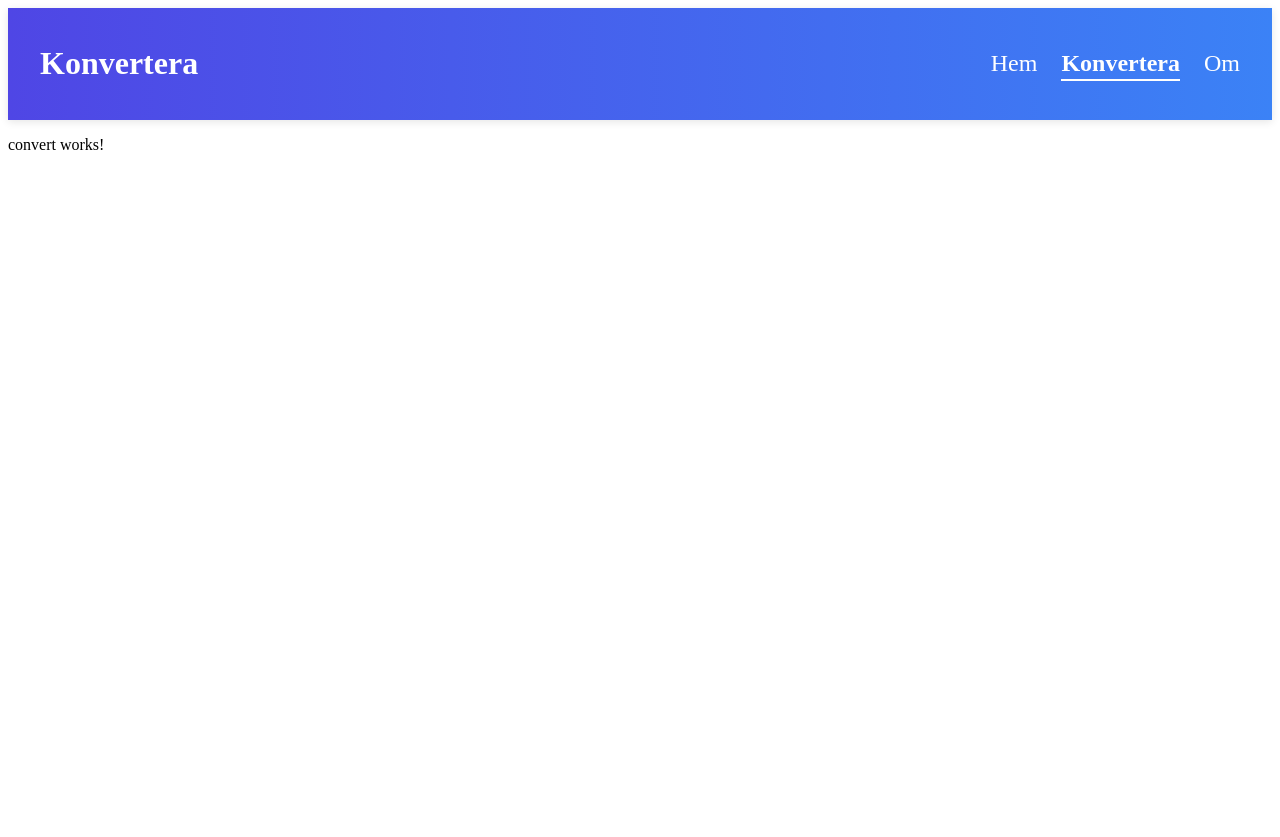
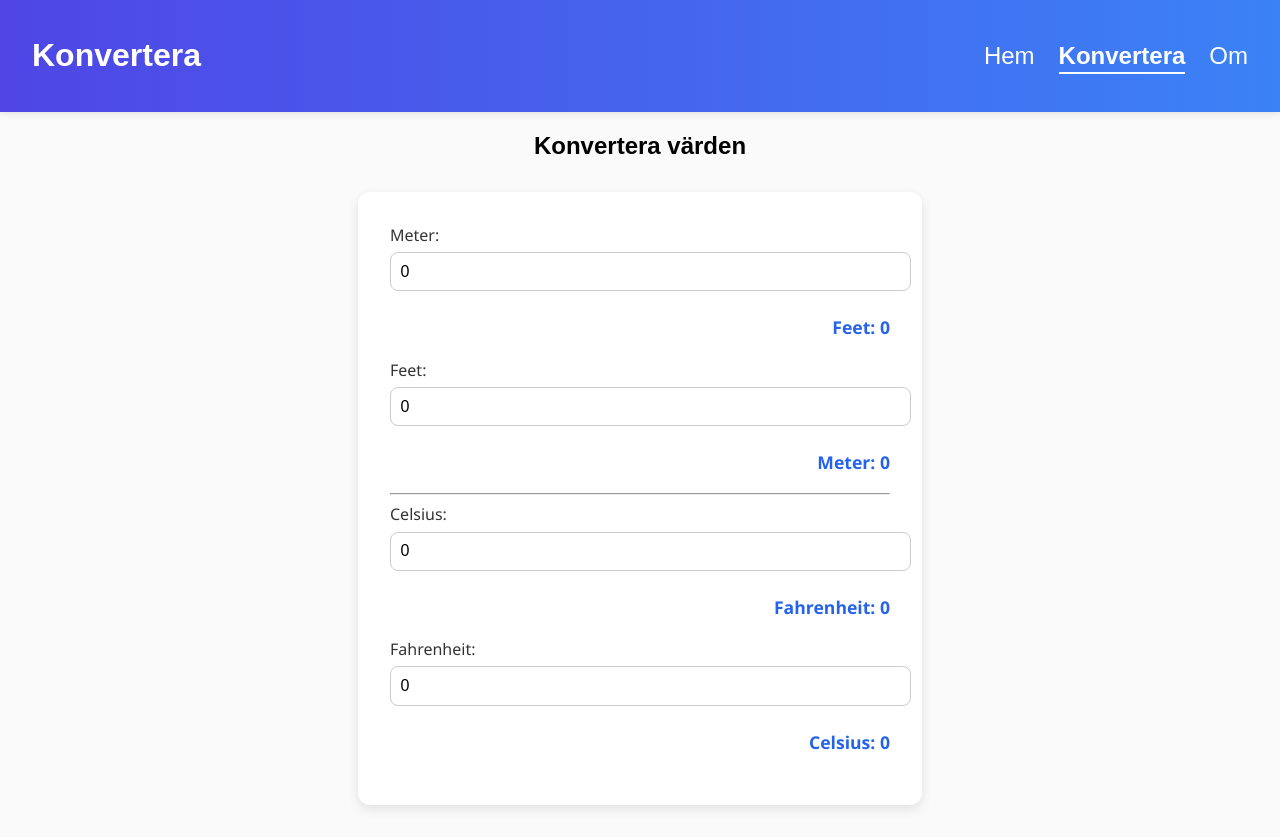
Before and after one commit to nathalievaster/convert, an Angular app: page /convert in a window 1280 px wide. Before the commit the page ends 800 px from the top, so only its background shows below. Built offline with nearby package versions, Linux system fonts and the light colour scheme.

Commit message:
första utkast på konvertera värden

```diff
--- a/src/app/pages/convert/convert.component.css
+++ b/src/app/pages/convert/convert.component.css
@@ -0,0 +1,58 @@
+h2 {
+    text-align: center;
+}
+.converter {
+    max-width: 500px;
+    margin: 2rem auto;
+    padding: 2rem;
+    background: #ffffff;
+    border-radius: 12px;
+    box-shadow: 0 4px 12px rgba(0, 0, 0, 0.1);
+    font-family: 'Segoe UI', Tahoma, Geneva, Verdana, sans-serif;
+  }
+
+  .converter h2 {
+    text-align: center;
+    color: #3b82f6;
+  }
+
+  label {
+    display: block;
+    margin-bottom: 1.5rem;
+    font-weight: 500;
+    color: #333;
+  }
+
+  input[type="number"] {
+    width: 100%;
+    padding: 0.6rem;
+    margin-top: 0.4rem;
+    border: 1px solid #ccc;
+    border-radius: 8px;
+    font-size: 1rem;
+    transition: border-color 0.3s ease;
+  }
+
+  input[type="number"]:focus {
+    border-color: #3b82f6;
+    outline: none;
+  }
+
+  p {
+    margin: 0.2rem 0 1.2rem;
+    font-weight: bold;
+    color: #2563eb;
+    font-size: 1.1rem;
+    text-align: right;
+  }
+
+  @media (max-width: 600px) {
+    .converter {
+      margin: 1rem;
+      padding: 1.5rem;
+    }
+
+    p {
+      text-align: left;
+    }
+  }
--- a/src/app/pages/convert/convert.component.html
+++ b/src/app/pages/convert/convert.component.html
@@ -1 +1,29 @@
-<p>convert works!</p>
+<h2>Konvertera värden</h2>
+
+<div class="converter">
+  <label>
+    Meter:
+    <input [(ngModel)]="meters" (input)="convertToFeet()" type="number">
+  </label>
+  <p>Feet: {{ feet }}</p>
+
+  <label>
+    Feet:
+    <input [(ngModel)]="feet" (input)="convertToMeters()" type="number">
+  </label>
+  <p>Meter: {{ meters }}</p>
+
+  <hr>
+
+  <label>
+    Celsius:
+    <input [(ngModel)]="celsius" (input)="convertToFahrenheit()" type="number">
+  </label>
+  <p>Fahrenheit: {{ fahrenheit }}</p>
+
+  <label>
+    Fahrenheit:
+    <input [(ngModel)]="fahrenheit" (input)="convertToCelsius()" type="number">
+  </label>
+  <p>Celsius: {{ celsius }}</p>
+</div>
--- a/src/app/pages/convert/convert.component.ts
+++ b/src/app/pages/convert/convert.component.ts
@@ -1,11 +1,32 @@
 import { Component } from '@angular/core';
+import { FormsModule } from '@angular/forms';
 
 @Component({
   selector: 'app-convert',
-  imports: [],
+  standalone: true,
+  imports: [FormsModule],
   templateUrl: './convert.component.html',
   styleUrl: './convert.component.css'
 })
 export class ConvertComponent {
+  meters: number = 0;
+  feet: number = 0;
+  celsius: number = 0;
+  fahrenheit: number = 0;
 
+  convertToFeet() {
+    this.feet = this.meters * 3.28084;
+  }
+
+  convertToMeters() {
+    this.meters = this.feet / 3.28084;
+  }
+
+  convertToFahrenheit() {
+    this.fahrenheit = (this.celsius * 9 / 5) + 32;
+  }
+
+  convertToCelsius() {
+    this.celsius = (this.fahrenheit - 32) * 5 / 9;
+  }
 }
--- a/src/styles.css
+++ b/src/styles.css
@@ -1 +1,5 @@
-/* You can add global styles to this file, and also import other style files */
+body {
+    margin: 0;
+    font-family: Arial, sans-serif;
+    background-color: #fafafa;
+  }
```
